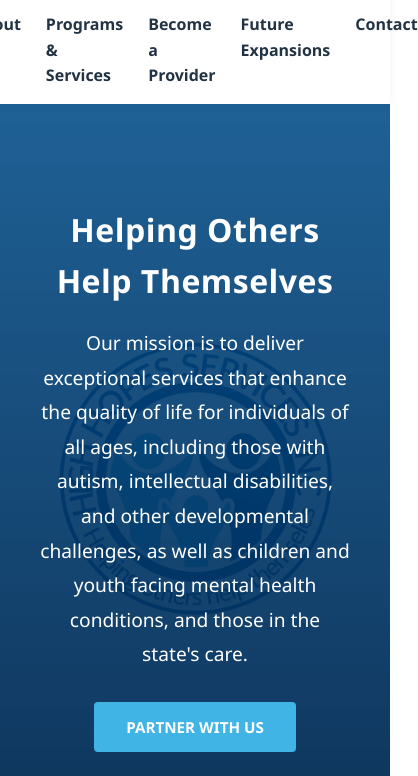
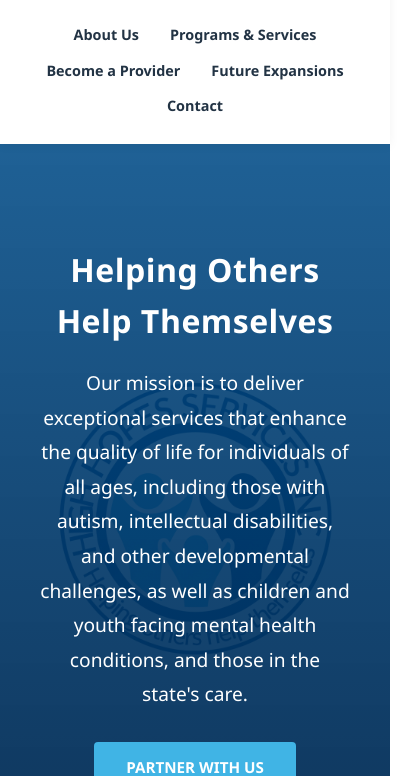
Before and after one commit to mleilua1/highhopesservices, a plain HTML site: page index.html in a window 390 px wide. Shown: the part 68-844 px from the top of the page, 418 px wide, since content can reach past the window. Drawn offline with Linux system fonts and the light colour scheme.

Commit message:
Update style.css

```diff
--- a/style.css
+++ b/style.css
@@ -233,3 +233,30 @@ footer {
     .footer-compliance { text-align: center; }
     .hero h1 { font-size: 2rem; }
 }
+/* --- Mobile Responsive Navigation Fix --- */
+@media (max-width: 768px) {
+    /* Wraps the navigation links and spaces them cleanly on mobile phone screens */
+    .nav-links {
+        display: flex;
+        flex-wrap: wrap;
+        justify-content: center;
+        gap: 10px 15px;
+        padding: 10px 0;
+        margin: 0;
+        list-style: none;
+    }
+
+    /* Shrinks the menu text slightly so it sits comfortably on one or two clean rows */
+    .nav-links li a {
+        font-size: 0.9rem !important;
+        padding: 5px 8px;
+        white-space: nowrap;
+    }
+
+    /* Centers your logo and title header cleanly above the links */
+    header, nav {
+        flex-direction: column;
+        align-items: center;
+        text-align: center;
+    }
+}
```
